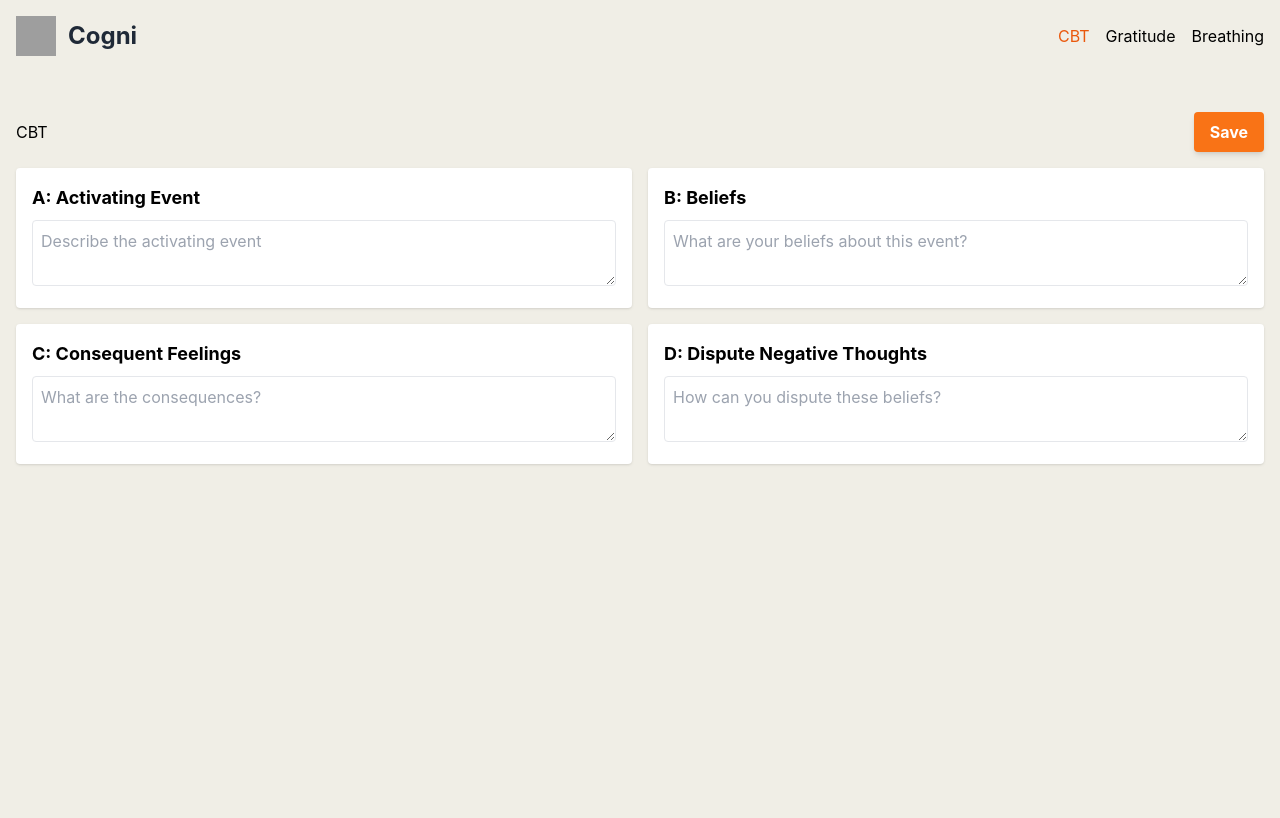
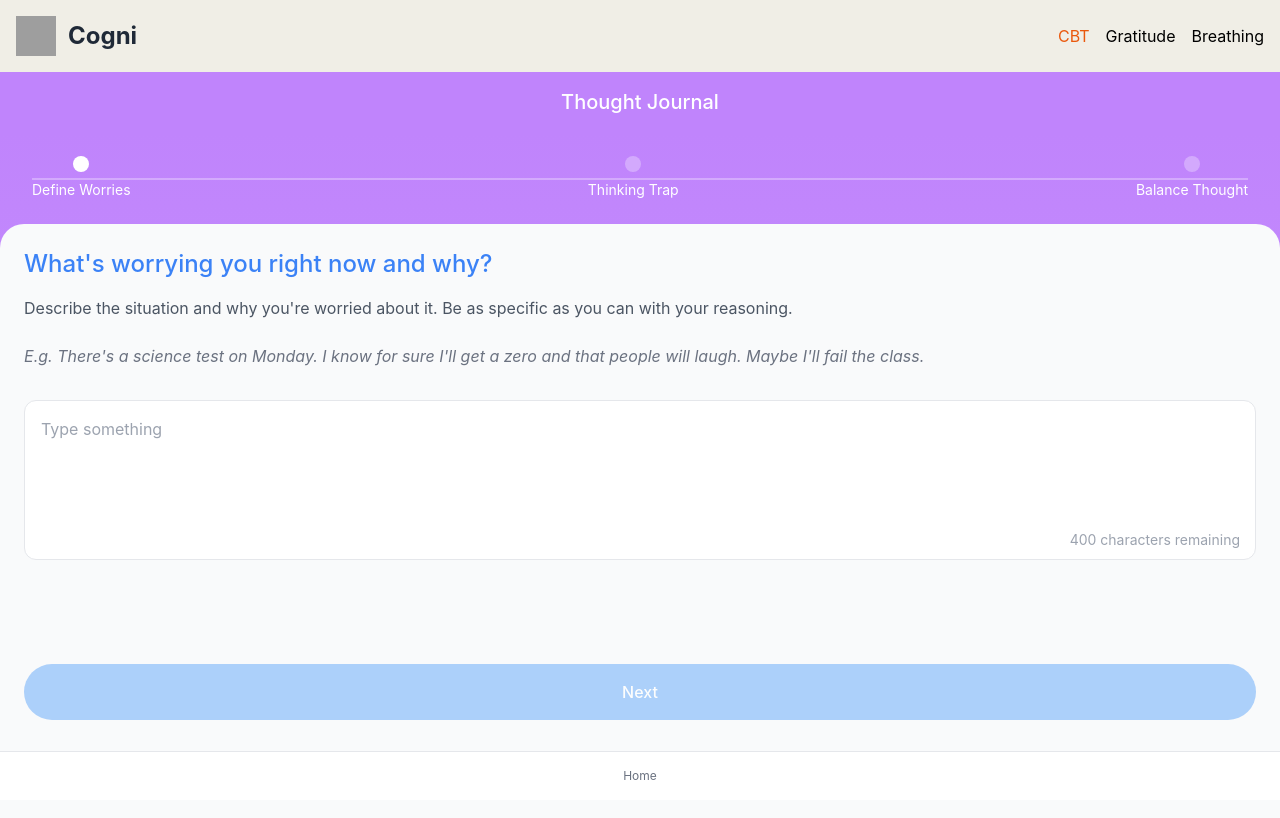
Before and after one commit to Calvinphuah/CBT, a Nuxt app: page /cbt in a window 1280 px wide. Shown: the top 818 px of the page. Built offline with nearby package versions, Linux system fonts and the light colour scheme; grey boxes are pictures that could not be loaded.

Commit message:
feat: cbt thought journal

```diff
--- /dev/null
+++ b/components/CBT/Entries.vue
@@ -0,0 +1,67 @@
+<!-- components/CBTEntries.vue -->
+<template>
+  <div class="">
+    <!-- Grouped Entries by Date -->
+    <div v-for="(group, date) in sortedGroupedEntries" :key="date" class="py-4">
+      <!-- Date Header -->
+      <div class="text-gray-600 pb-4 px-4">
+        {{ formatDate(new Date(date)) }}
+      </div>
+
+      <!-- Entries for the Date -->
+      <div
+        v-for="entry in group"
+        :key="entry.time + entry.title"
+        class="flex items-center justify-between py-2 bg-red-300 px-4"
+      >
+        <div>
+          <div class="text-blue-500 text-sm mb-1">{{ entry.time }}</div>
+          <h3 class="text-l mb-1">{{ truncateText(entry.title, 5) }}</h3>
+          <p class="text-gray-600 text-m">
+            {{ truncateText(entry.description, 10) }}
+          </p>
+        </div>
+        <ChevronRightIcon class="size-7" />
+      </div>
+    </div>
+  </div>
+</template>
+
+<script setup lang="ts">
+import { ChevronRightIcon } from "@heroicons/vue/24/solid";
+interface Entry {
+  date: Date;
+  time: string;
+  title: string;
+  description: string;
+}
+
+const props = defineProps<{
+  entries: Entry[];
+}>();
+
+// Group entries by date
+const groupedEntries = computed(() => {
+  return props.entries.reduce((acc, entry) => {
+    const dateKey = entry.date.toISOString(); // Use ISO string as key
+    if (!acc[dateKey]) {
+      acc[dateKey] = [];
+    }
+    acc[dateKey].push(entry);
+    return acc;
+  }, {} as Record<string, Entry[]>);
+});
+
+// Sort grouped entries by date in descending order
+const sortedGroupedEntries = computed(() => {
+  return Object.entries(groupedEntries.value)
+    .sort(
+      ([dateA], [dateB]) =>
+        new Date(dateB).getTime() - new Date(dateA).getTime()
+    )
+    .reduce((acc, [date, group]) => {
+      acc[date] = group;
+      return acc;
+    }, {} as Record<string, Entry[]>);
+});
+</script>
--- /dev/null
+++ b/components/CBT/Mobile.vue
@@ -0,0 +1,81 @@
+<template>
+  <div>
+    <MobileTopNav />
+    <div v-if="selectedEntry">
+      <!-- Detailed View -->
+      <CBTEntryDetail :entry="selectedEntry" @close="closeDetail" />
+    </div>
+    <div v-else-if="isNewEntry">
+      <!-- New Entry View -->
+      <CBTNewEntry @save="saveNewEntry" @cancel="cancelNewEntry" />
+    </div>
+    <div v-else>
+      <!-- List View -->
+      <CBTEntries
+        :entries="entries"
+        @select="selectEntry"
+        @new="createNewEntry"
+      />
+    </div>
+    <MobileBottomNav />
+  </div>
+</template>
+
+<script setup>
+// List of existing entries
+const entries = ref([
+  {
+    id: 1,
+    date: new Date("2024-12-25T10:00:00"),
+    time: "10:00 PM",
+    title: "Entry 1",
+    description: "Description 1",
+  },
+  {
+    id: 2,
+    date: new Date("2024-12-25T12:00:00"),
+    time: "12:00 AM",
+    title: "Entry 2",
+    description: "Description 2",
+  },
+  {
+    id: 3,
+    date: new Date("2025-12-25T10:00:00"),
+    time: "10:00 PM",
+    title: "Entry 3",
+    description: "Description 3",
+  },
+]);
+
+const selectedEntry = ref(null);
+const isNewEntry = ref(true);
+
+// Select an existing entry for detail view
+const selectEntry = (entry) => {
+  selectedEntry.value = entry;
+};
+
+// Close the detail view
+const closeDetail = () => {
+  selectedEntry.value = null;
+};
+
+// Open the new entry view
+const createNewEntry = () => {
+  isNewEntry.value = true;
+};
+
+// Cancel the new entry view
+const cancelNewEntry = () => {
+  isNewEntry.value = false;
+};
+
+// Save the new entry
+const saveNewEntry = (newEntry) => {
+  entries.value.push({
+    id: entries.value.length + 1,
+    ...newEntry,
+  });
+  isNewEntry.value = false;
+};
+</script>
--- /dev/null
+++ b/components/CBT/NewEntry.vue
@@ -0,0 +1,104 @@
+<!-- components/CBTWorryForm.vue -->
+<template>
+  <div
+    class="min-h-screen bg-purple-400 bg-gradient-to-b from-purple-400 to-purple-300"
+  >
+    <!-- Progress Steps -->
+    <div class="px-8 py-6">
+      <div class="relative flex justify-between">
+        <!-- Progress Line -->
+        <div class="absolute top-1/2 left-0 right-0 h-0.5 bg-white/30" />
+        <div
+          class="absolute top-1/2 left-0 right-0 h-0.5 bg-white"
+          style="width: 0%"
+        />
+
+        <!-- Step Indicators -->
+        <div
+          v-for="(step, index) in steps"
+          :key="step.name"
+          class="relative flex flex-col items-center z-10"
+        >
+          <div
+            :class="[
+              'w-4 h-4 rounded-full mb-2',
+              index === currentStep ? 'bg-white' : 'bg-white/30',
+            ]"
+          />
+          <span class="text-white text-center text-sm whitespace-nowrap">
+            {{ step.name }}
+          </span>
+        </div>
+      </div>
+    </div>
+
+    <!-- Form Content -->
+    <div class="bg-gray-50 min-h-screen rounded-t-3xl p-6">
+      <h2 class="text-2xl text-blue-500 font-medium mb-4">
+        What's worrying you right now and why?
+      </h2>
+
+      <p class="text-gray-600 mb-6">
+        Describe the situation and why you're worried about it. Be as specific
+        as you can with your reasoning.
+      </p>
+
+      <p class="text-gray-500 italic mb-8">
+        E.g. There's a science test on Monday. I know for sure I'll get a zero
+        and that people will laugh. Maybe I'll fail the class.
+      </p>
+
+      <div class="relative">
+        <textarea
+          v-model="worryText"
+          class="w-full border rounded-xl p-4 h-40 resize-none"
+          placeholder="Type something"
+        />
+        <div class="absolute bottom-4 right-4 text-gray-400 text-sm">
+          {{ remainingChars }} characters remaining
+        </div>
+      </div>
+
+      <!-- Next Button -->
+      <div class="fixed bottom-20 left-0 right-0 px-6">
+        <button
+          class="w-full bg-blue-400 text-white rounded-full py-4 font-medium"
+          :disabled="!worryText.length"
+          :class="{ 'opacity-50': !worryText.length }"
+        >
+          Next
+        </button>
+      </div>
+    </div>
+  </div>
+</template>
+
+<script setup lang="ts">
+const steps = [
+  { name: "Define\nWorries", completed: false },
+  { name: "Thinking\nTrap", completed: false },
+  { name: "Balance\nThought", completed: false },
+];
+
+const currentStep = ref(0);
+const worryText = ref("");
+const maxChars = 400;
+
+const remainingChars = computed(() => {
+  return maxChars - worryText.value.length;
+});
+</script>
+
+<style scoped>
+/* Optional: Add smooth transitions */
+.bg-gradient-to-b {
+  background-size: 100% 200%;
+  transition: background-position 0.3s ease;
+}
+
+textarea:focus {
+  outline: none;
+  border-color: #93c5fd;
+  ring: 2px solid #93c5fd;
+}
+</style>
--- a/components/Mobile/Nav.vue
+++ /dev/null
@@ -1,22 +0,0 @@
-<template>
-  <nav class="fixed bottom-0 left-0 right-0 p-4 bg-white border-t">
-    <div class="flex justify-around max-w-md mx-auto">
-      <NuxtLink
-        to="/cbt"
-        class="flex flex-col items-center text-xs text-gray-600"
-      >
-        <!-- <AcademicCapIcon class="w-6 h-6 mb-1" /> -->
-        <span>CBT</span>
-      </NuxtLink>
-      <NuxtLink
-        to="/gratitude"
-        class="flex flex-col items-center text-xs text-gray-600"
-      >
-        <!-- <HeartIcon class="w-6 h-6 mb-1" /> -->
-        <span>Gratitude</span>
-      </NuxtLink>
-    </div>
-  </nav>
-</template>
-
-<script setup></script>
--- a/components/common/Card.vue
+++ b/components/common/Card.vue
@@ -1,6 +1,6 @@
 <template>
-  <div class="max-w-md p-4 mx-auto space-y-4">
-    <h2 class="mb-4 text-lg font-semibold">for you today</h2>
+  <div class="max-w-md p-4 mx-auto space-y-4 mb-10">
+    <!-- <h2 class="mb-4 text-lg font-semibold">for you today</h2> -->
 
     <div
       v-for="(card, index) in cards"
@@ -11,7 +11,9 @@
         <!-- White header section -->
         <div class="flex items-center justify-between p-4 bg-white">
           <span class="font-medium text-gray-800">{{ card.title }}</span>
-          <span class="text-xs text-gray-500">{{ card.time }}</span>
+          <!-- <div class="inline-block px-2 py-1 bg-gray-600 rounded-full">
+          </div> -->
+          <span class="text-xs text-gray-800">{{ card.time }}</span>
         </div>
 
         <!-- Image content section -->
@@ -25,41 +27,18 @@
             <p class="pr-4 text-sm text-white">{{ card.description }}</p>
             <span class="text-2xl">{{ card.icon }}</span>
           </div>
-
-          <div class="mt-3">
-            <button
-              class="p-2 transition-colors rounded-full bg-white/30 hover:bg-white/40"
-            >
-              <PlayIcon class="w-5 h-5 text-white" />
-            </button>
-          </div>
         </div>
       </NuxtLink>
     </div>
-
-    <MobileNav />
   </div>
 </template>
 
 <script setup>
-import { PlayIcon } from "@heroicons/vue/24/solid";
-
 defineProps({
   cards: {
     type: Array,
     required: true,
-    default: () => [
-      {
-        title: "your morning meditation",
-        description: "an exclusive meditation each day for you!",
-        image:
-          "https://cdn.pixabay.com/photo/2024/04/19/22/25/man-8707406_640.png",
-        icon: "🐬",
-        time: "8 min",
-        link: "/meditation",
-      },
-      // Add more cards...
-    ],
+    // default: () => [],
   },
 });
 </script>
--- /dev/null
+++ b/components/mobile/BottomNav.vue
@@ -0,0 +1,21 @@
+<!-- components/nav/BottomNav.vue -->
+<template>
+  <div class="fixed bottom-0 left-0 right-0 bg-white border-t">
+    <div class="flex justify-around items-center py-2">
+      <NuxtLink
+        v-for="item in navItems"
+        :key="item.name"
+        :to="item.path"
+        class="flex flex-col items-center px-4 py-2"
+        :class="{ 'text-blue-500': item.active, 'text-gray-500': !item.active }"
+      >
+        <!-- <component :is="item.icon" class="w-6 h-6 mb-1" /> -->
+        <span class="text-xs">{{ item.name }}</span>
+      </NuxtLink>
+    </div>
+  </div>
+</template>
+
+<script setup>
+const navItems = [{ name: "Home", path: "/", active: false }];
+</script>
--- /dev/null
+++ b/components/mobile/TopNav.vue
@@ -0,0 +1,7 @@
+<template>
+  <div class="flex items-center justify-between bg-purple-400 p-4 text-white">
+    <button class="p-2"></button>
+    <h1 class="text-xl font-medium">Thought Journal</h1>
+    <button class="p-2"></button>
+  </div>
+</template>
--- a/pages/cbt.vue
+++ b/pages/cbt.vue
@@ -1,8 +1,13 @@
 <template>
   <div>
     <!-- Input Boxes -->
-    <CBTInput />
+    <!-- <CBTInput /> -->
+    <CBTMobile />
   </div>
 </template>
 
-<script setup lang="ts"></script>
+<script setup lang="ts">
+definePageMeta({
+  layout: "",
+});
+</script>
--- /dev/null
+++ b/utils/dateUtils.ts
@@ -0,0 +1,20 @@
+import type { Timestamp } from "firebase/firestore";
+
+export function formatTimestamp(timestamp: Timestamp): string {
+  const date = timestamp.toDate();
+  return date.toLocaleDateString("en-US", {
+    weekday: "long",
+    year: "numeric",
+    month: "long",
+    day: "numeric",
+  });
+}
+
+export function formatDate(date: Date): string {
+  return date.toLocaleDateString("en-US", {
+    weekday: "long",
+    year: "numeric",
+    month: "long",
+    day: "numeric",
+  });
+}
--- /dev/null
+++ b/utils/stringUtils.ts
@@ -0,0 +1,7 @@
+export function truncateText(text: string, wordLimit: number): string {
+  const words = text.split(" ");
+  if (words.length > wordLimit) {
+    return words.slice(0, wordLimit).join(" ") + "...";
+  }
+  return text;
+}
```
Also changed, not shown: pages/index.vue (+20 -32 lines), 1 other file (tests, documents, lock files or other folders).
